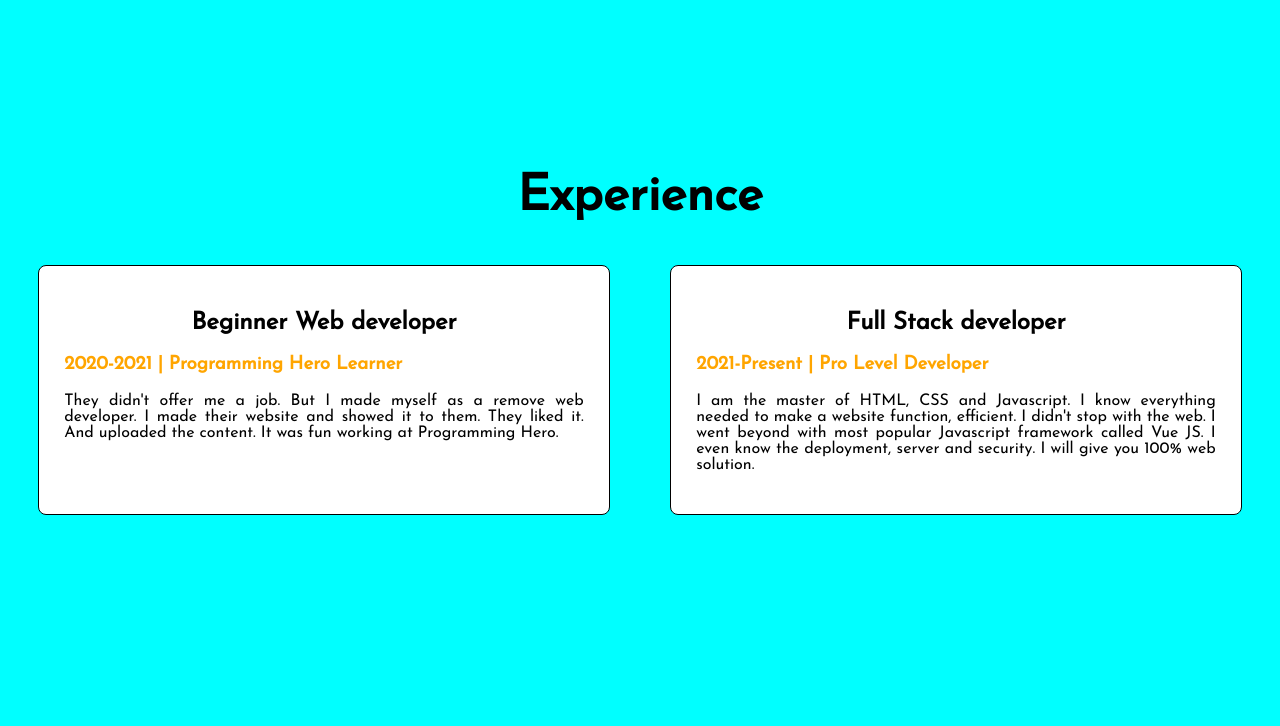
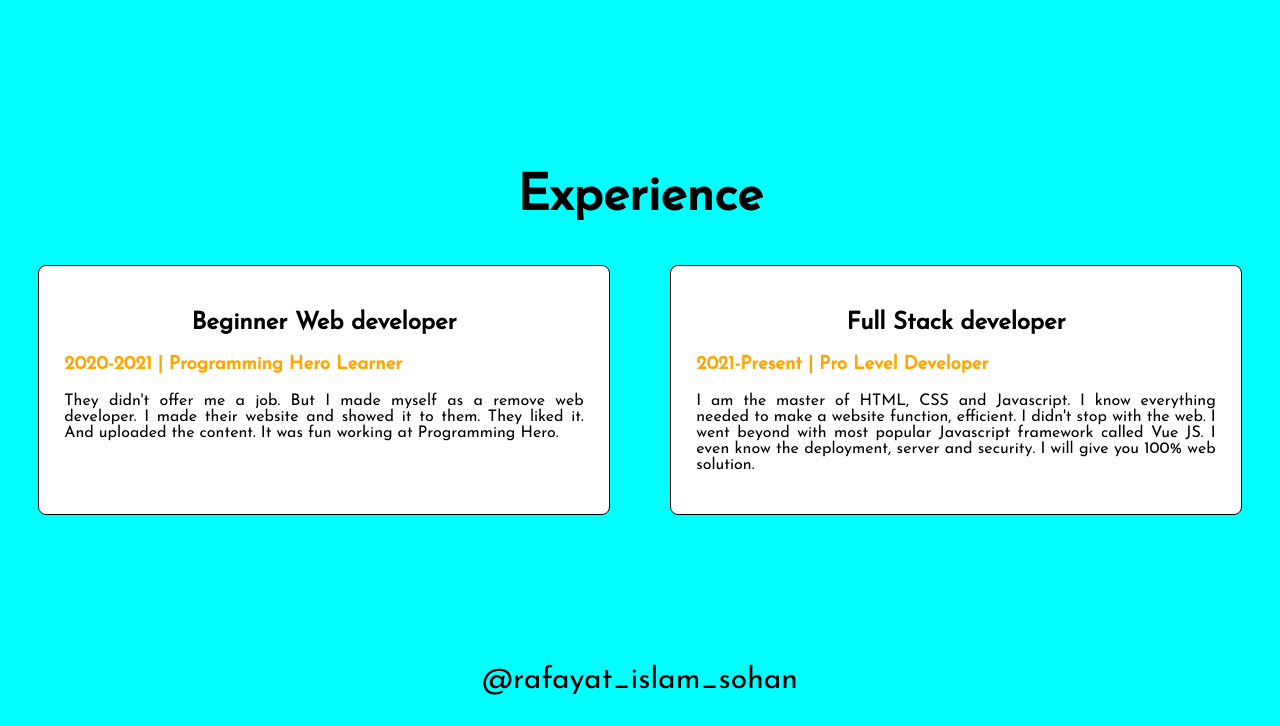
Before and after one commit to rafayatislam/developer-portfolio, a plain HTML site: page index.html in a window 1280 px wide. Shown: the part 914-1640 px from the top of the page. Before the commit the page ends 1579 px from the top, so only its background shows below. Drawn offline with Linux system fonts and the light colour scheme.

Commit message:
commited

```diff
--- a/index.html
+++ b/index.html
@@ -54,4 +54,7 @@
         </div>
     </section>
 </body>
+<footer class="footer">
+    <p>@rafayat_islam_sohan</p>
+</footer>
 </html>
--- a/style.css
+++ b/style.css
@@ -60,3 +60,8 @@ img{
     padding: left 0%;
     float: left;
 }
+.footer{
+    text-align: center;
+    font-size: 30px;
+    margin-bottom: 20px;
+}
```
